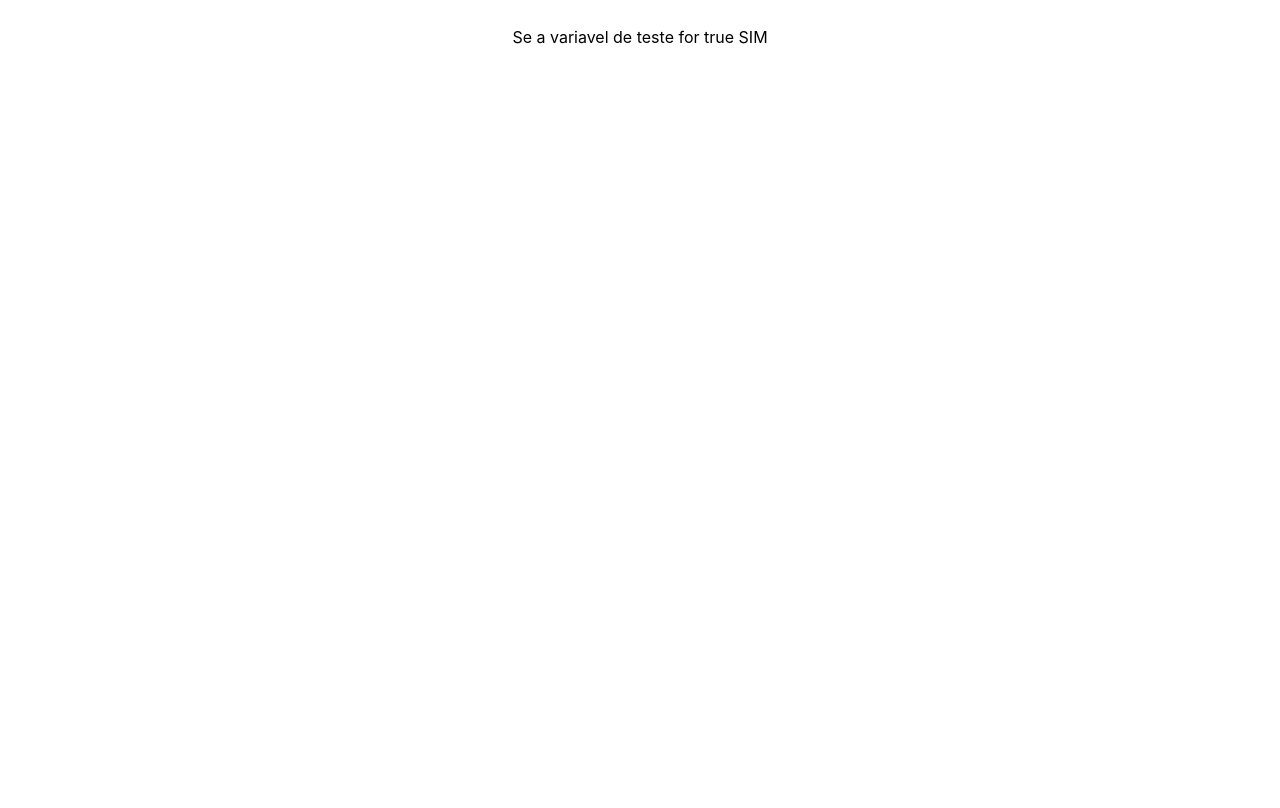
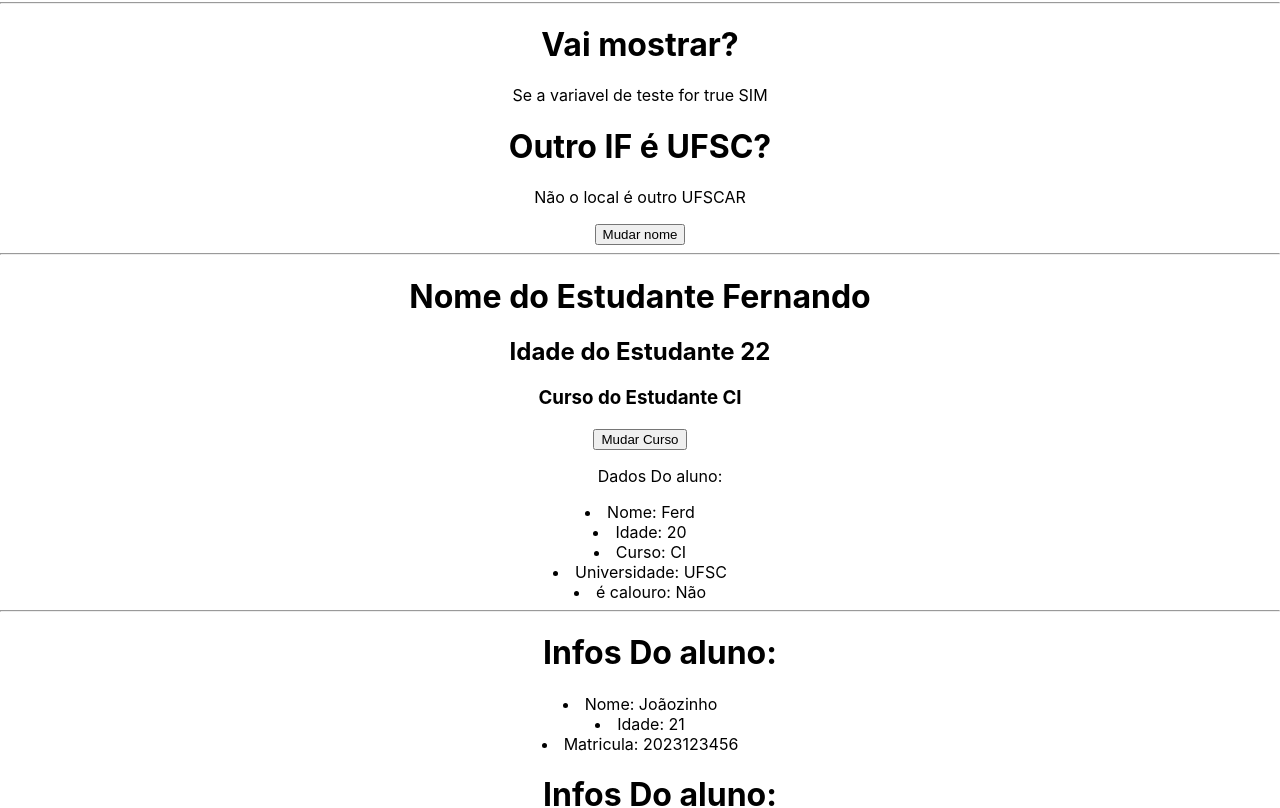
Before and after one commit to RandiSKT/Disciplina-TICs-3, a React (Create React App) app in the folder react-basico/: page / in a window 1280 px wide. Shown: the part 944-1752 px from the top of the page. Before the commit the page ends 1007 px from the top, so only its background shows below. Built offline with nearby package versions, Linux system fonts and the light colour scheme.

Commit message:
Aula dia 06/09, muitos aprendizados [logica, map, hooks, props]

```diff
--- a/react-basico/src/App.css
+++ b/react-basico/src/App.css
@@ -41,12 +41,3 @@
   list-style: none;
   padding-left: 0;
 }
-
-.skate-icon {
-  display: inline-block;
-  width: 20px; /* Ajuste o tamanho do ícone conforme necessário */
-  height: 20px;
-  background-image: url("assets/skate.png");
-  background-size: cover;
-  margin-right: 8px; /* Espaçamento entre o ícone e o texto */
-}
--- a/react-basico/src/App.js
+++ b/react-basico/src/App.js
@@ -5,17 +5,70 @@ import Calculation from "./components/Calculation";
 import ManageData from "./components/ManageData";
 import ManageList from "./components/ManageList";
 import ConditionalRendering from "./components/ConditionalRendering";
+import ShowUserData from "./components/ShowUserData";
+import React, { useState } from "react";
+import ShowUserData2 from "./components/ShowUserData2";
+import ShowUserData3 from "./components/ShowUserData3";
 
 function App() {
+  const userAge = 22;
+  const [course, setCourse] = useState("CI");
+  const calouro = false;
+
+  const lista_cursos = [
+    "ci",
+    "desing",
+    "Engenharia",
+    "Biologia",
+    "Educação Fisica",
+    "Agronomia",
+  ];
+  const mudaCurso = () => {
+    const randomNumber = Math.floor(Math.random() * 6);
+    setCourse(lista_cursos[randomNumber]);
+  };
+
+  const [students] = useState([
+    { id: 0, registration: 2023123456, name: "Joãozinho", age: 21 },
+    { id: 1, registration: 2022098764, name: "Mariazinha", age: 23 },
+    { id: 2, registration: 2018563083, name: "Juquinha", age: 18 },
+    { id: 3, registration: 2021734393, name: "Fernandinha", age: 20 },
+    { id: 4, registration: 2020999935, name: "Laura", age: 22 },
+  ]);
+
   return (
     <div className="App">
       <h1>React Mano</h1>
       <Component01 />
+      <hr />
       <Component02 />
+      <hr />
       <Calculation></Calculation>
+      <hr />
       <ManageData></ManageData>
+      <hr />
       <ManageList />
+      <hr />
       <ConditionalRendering />
+      <hr />
+      <ShowUserData name="Fernando" age={userAge} curso={course} />
+      <button onClick={mudaCurso}>Mudar Curso</button>
+      <ShowUserData2
+        name="Ferd"
+        age="20"
+        curso={course}
+        universidade="UFSC"
+        e_calouro={calouro}
+      />
+      <hr />
+      {students.map((student) => (
+        <ShowUserData3
+          key={student.id}
+          name={student.name}
+          age={student.age}
+          registration={student.registration}
+        />
+      ))}
     </div>
   );
 }
--- a/react-basico/src/components/ConditionalRendering.js
+++ b/react-basico/src/components/ConditionalRendering.js
@@ -2,11 +2,22 @@ import React, { useState } from "react";
 
 const ConditionalRendering = () => {
   const [test] = useState(true);
+  const [place, setPlace] = useState("UFSCAR");
+  const handleClick = () => {
+    place === "UFSC" ? setPlace("UDESC") : setPlace("UFSC");
+  };
 
   return (
     <div>
       <h1>Vai mostrar?</h1>
       {test && <p>Se a variavel de teste for true SIM</p>}
+      <h1>Outro IF é UFSC?</h1>
+      {place === "UFSC" ? (
+        <p>Sim o local é UFSC</p>
+      ) : (
+        <p>Não o local é outro {place}</p>
+      )}
+      <button onClick={handleClick}>Mudar nome</button>
     </div>
   );
 };
--- /dev/null
+++ b/react-basico/src/components/ShowUserData.js
@@ -0,0 +1,13 @@
+import React from "react";
+
+const ShowUserData = ({name, age, curso}) => {
+  return (
+    <div>
+      <h1>Nome do Estudante {name}</h1>
+      <h2>Idade do Estudante {age}</h2>
+      <h3>Curso do Estudante {curso}</h3>
+    </div>
+  );
+};
+
+export default ShowUserData;
--- /dev/null
+++ b/react-basico/src/components/ShowUserData2.js
@@ -0,0 +1,16 @@
+import React from "react";
+
+const ShowUserData2 = ( {name, age, curso, universidade, e_calouro}) => {
+  return (
+    <div>
+      <ul>Dados Do aluno:</ul>
+      <li>Nome: {name}</li>
+      <li>Idade: {age}</li>
+      <li>Curso: {curso}</li>
+      <li>Universidade: {universidade}</li>
+      {e_calouro ? (<li>è calouro: Sim </li>) : (<li>é calouro: Não</li>)}
+    </div>
+  );
+};
+
+export default ShowUserData2;
--- /dev/null
+++ b/react-basico/src/components/ShowUserData3.js
@@ -0,0 +1,15 @@
+import React from "react";
+
+const ShowUserData3 = ({ name, age, registration }) => {
+  return (
+    <div>
+      {"  "}
+      <ul><h1>Infos Do aluno:</h1></ul>
+      <li>Nome: {name}</li>
+      <li>Idade: {age}</li>
+      <li>Matricula: {registration}</li>
+    </div>
+  );
+};
+
+export default ShowUserData3;
```
